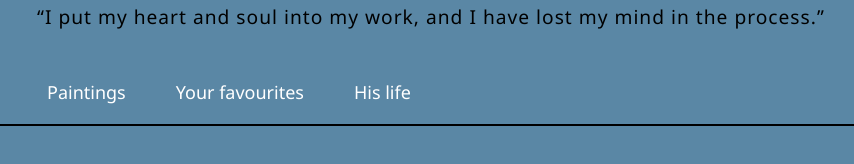
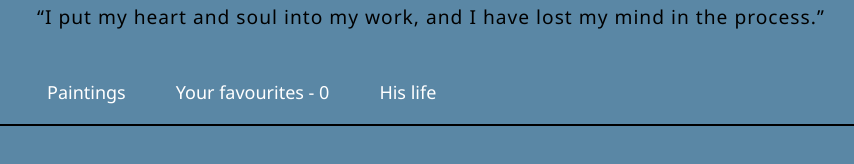
Before and after one commit to Keka1337/ITEH_homework_React, a React (Create React App) app: page /favourites in a window 1280 px wide. Shown: the part 462-626 px from the top of the page, without its empty margins (13-867 px from the left). Built offline with nearby package versions, Linux system fonts and the light colour scheme.

Commit message:
U NavBar-u se prikazuje i broj omiljenih slika. Spremno!

```diff
--- a/src/App.js
+++ b/src/App.js
@@ -119,7 +119,7 @@ const App = () => {
 
   return (
     <div className="App">
-      <NavBar />
+      <NavBar numFavs={numFavs} />
       <Routes>
         <Route
           path="/"
@@ -128,7 +128,7 @@ const App = () => {
               <Paintings
                 paintings={paintings}
                 addToFavourites={addToFavourites}
-                removeFromFavourites={removeFromFavourites}
+                // removeFromFavourites={removeFromFavourites}
               />
               <Footer />
             </>
--- a/src/components/NavBar.jsx
+++ b/src/components/NavBar.jsx
@@ -1,7 +1,7 @@
 import React from "react";
 import { Link } from "react-router-dom";
 
-function NavBar() {
+function NavBar({ numFavs }) {
   return (
     <div className="headNav">
       <img
@@ -14,7 +14,7 @@ function NavBar() {
       </p>
       <div className="navBar">
         <Link to="/">Paintings</Link>
-        <Link to="/favourites">Your favourites</Link>
+        <Link to="/favourites">Your favourites - {numFavs}</Link>
         <Link to="/hislife">His life</Link>
       </div>
     </div>
```
Also changed, not shown: src/components/OnePainting.jsx (+1 -18 lines).
